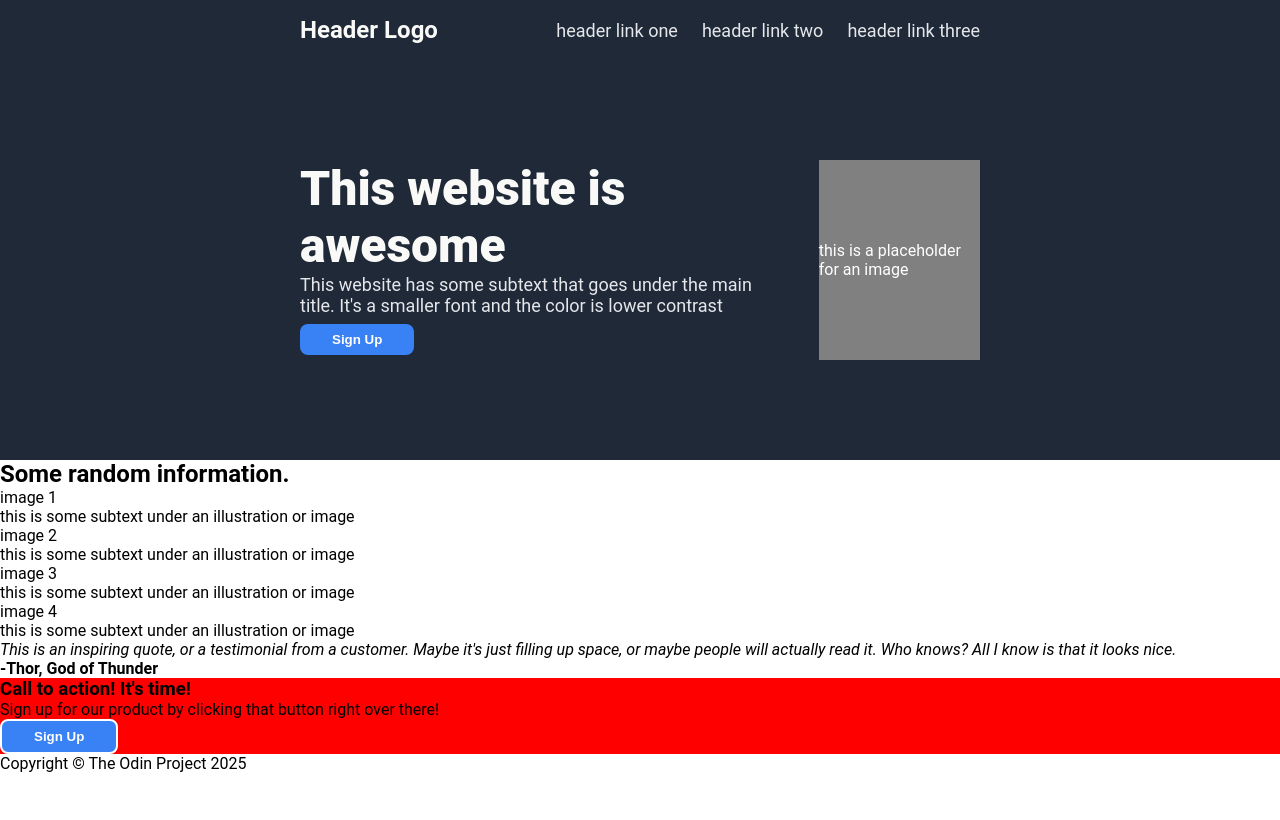
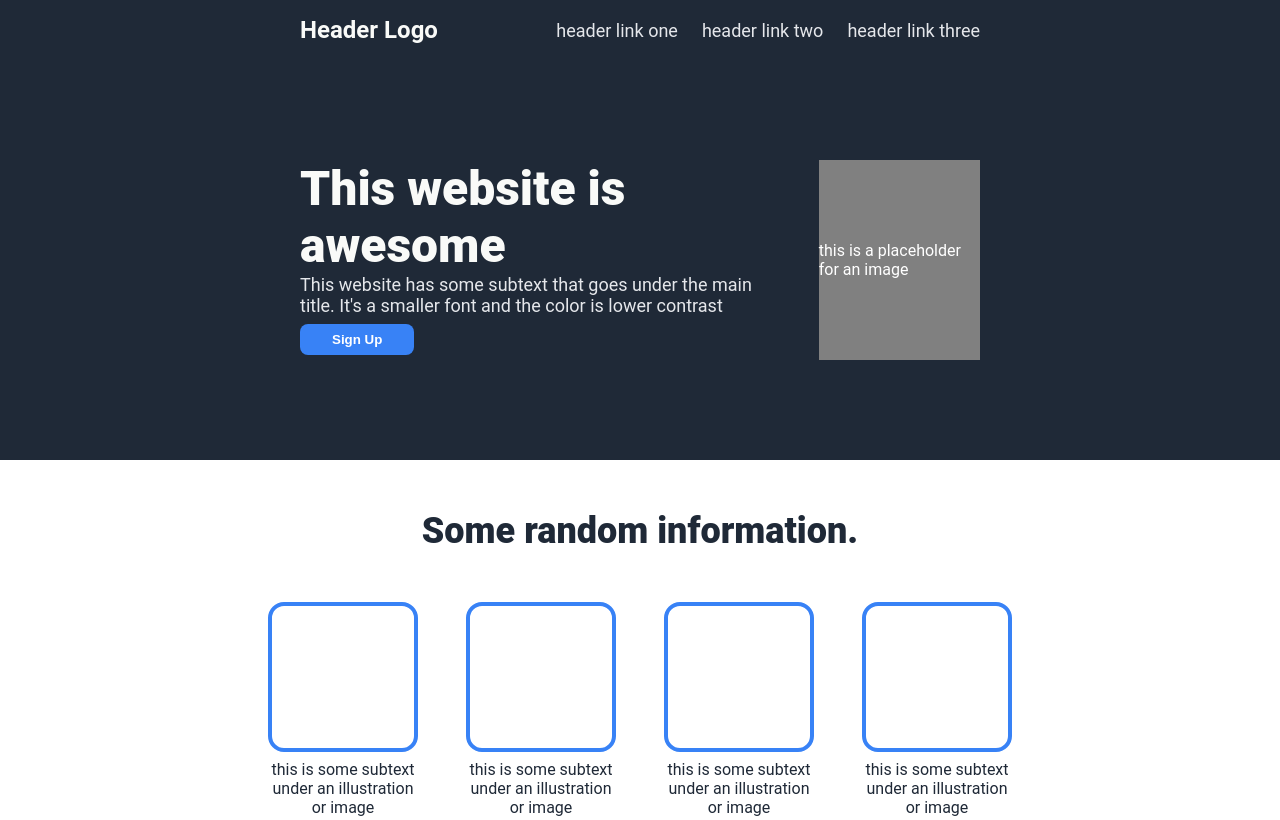
Before and after one commit to DevDiscere/TOP-project-landing-page, a plain HTML site: page index.html in a window 1280 px wide. Shown: the top 820 px of the page. Drawn offline with Linux system fonts and the light colour scheme.

Commit message:
Add information section in HTML and style with CSS
I added the information section in the HTML. I added empty divs and use
CSS to turn them into placeholder images.

```diff
--- a/index.html
+++ b/index.html
@@ -30,27 +30,28 @@
                 </div>
             </section>
 
-            <section>
-                <div>
-                    <h2>Some random information.</h2>
-                </div>
-                <div>
-                    <div>
-                        image 1
+            <section id="information-section">
+                <h2>Some random information.</h2>
+                <div id="information-gallery">
+                    <div class="gallery-items">
+                        <div class="placeholder-image"></div>
+                        <p>this is some subtext under an illustration or image</p>
                     </div>
-                    <p>this is some subtext under an illustration or image</p>
-                    <div>
-                        image 2
+
+                    <div class="gallery-items">
+                        <div class="placeholder-image"></div>
+                        <p>this is some subtext under an illustration or image</p>
                     </div>
-                    <p>this is some subtext under an illustration or image</p>
-                    <div>
-                        image 3
+
+                    <div class="gallery-items">
+                        <div class="placeholder-image"></div>
+                        <p>this is some subtext under an illustration or image</p>
                     </div>
-                    <p>this is some subtext under an illustration or image</p>
-                    <div>
-                        image 4
+
+                    <div class="gallery-items">
+                        <div class="placeholder-image"></div>
+                        <p>this is some subtext under an illustration or image</p>
                     </div>
-                    <p>this is some subtext under an illustration or image</p>
                 </div>
             </section>
 
--- a/styles.css
+++ b/styles.css
@@ -84,6 +84,40 @@ a {
     color: white;
 }
 
+#information-section {
+    background-color: white;
+    height: 450px;
+    padding: 50px 300px;
+}
+
+#information-section h2 {
+    font-size: 36px;
+    font-weight: 900;
+    color: #1F2937;
+    text-align: center;
+    margin-bottom: 50px;
+}
+
+#information-gallery {
+    display: flex;
+    gap: 48px;
+    justify-content: center;
+}
+
+.placeholder-image {
+    height: 150px;
+    width: 150px;
+    border: 4px solid #3882F6;
+    border-radius: 16px;
+    margin-bottom: 8px;
+}
+
+.gallery-items {
+    text-align: center;
+    width: 150px;
+    color: #1F2937;
+}
+
 .sign-up-btn {
     background-color: #3882F6;
     color: white;
```
